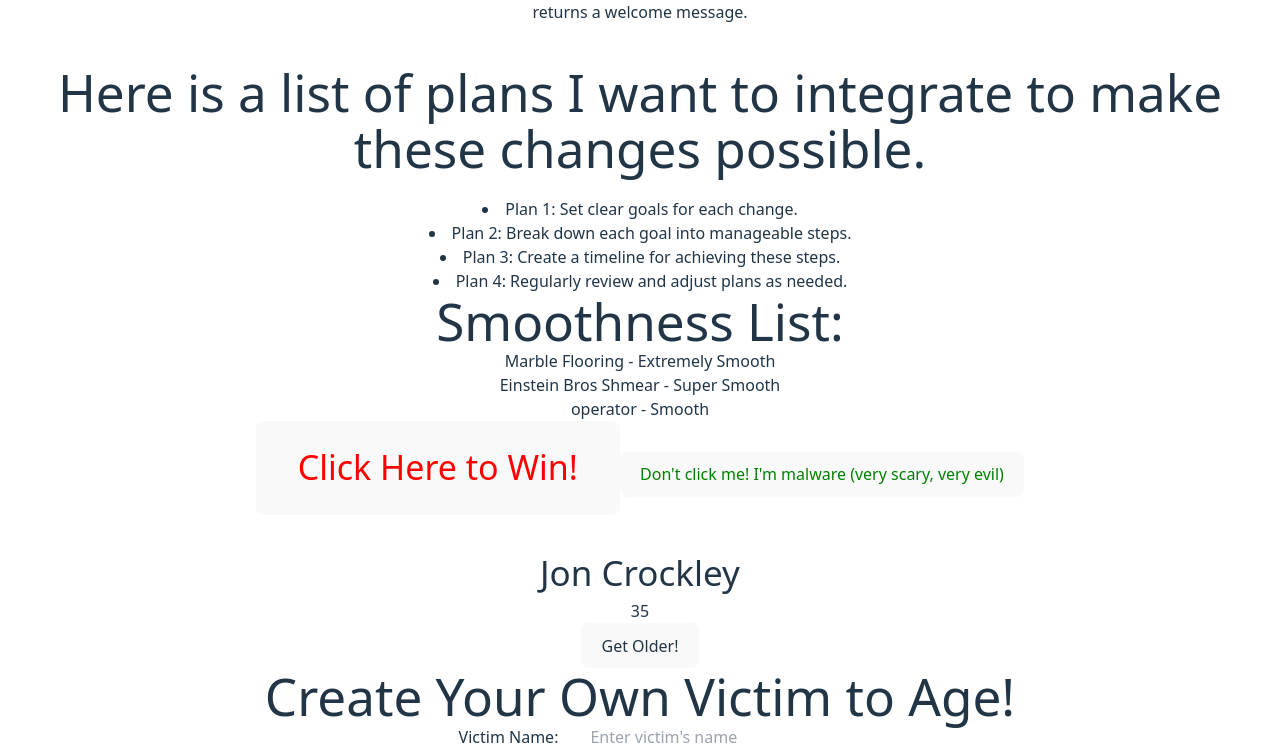
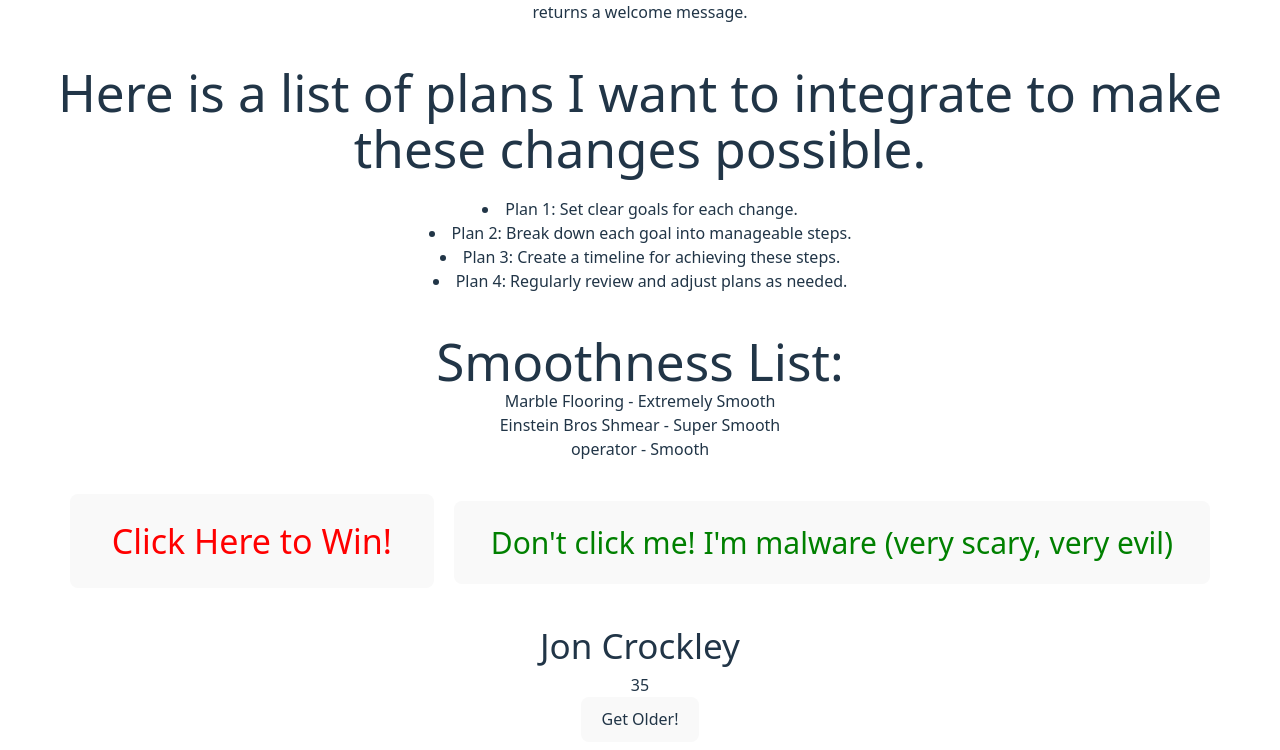
Before and after one commit to NickArch94/odin-react-project, a React (Vite) app in the folder myodin-react-app/: page / in a window 1280 px wide. Shown: the part 451-1201 px from the top of the page. Built offline with nearby package versions, Linux system fonts and the light colour scheme.

Commit message:
Updated the 'About.jsx' to center the list. Also edited the 'ButterySmoothLists.jsx' component to make the buttons larger and more spaced out.

```diff
--- a/myodin-react-app/src/About.jsx
+++ b/myodin-react-app/src/About.jsx
@@ -1,8 +1,8 @@
 function About() {
     return(
-     <div className="about-section mt-10">
+     <div className="about-section mt-10 mb-10">
         <h1>Here is a list of plans I want to integrate to make these changes possible.</h1>
-        <ul className="mt-5 list-disc list-inside">
+        <ul className="mt-5 list-disc list-inside align-center">
             <li>Plan 1: Set clear goals for each change.</li>
             <li>Plan 2: Break down each goal into manageable steps.</li>
             <li>Plan 3: Create a timeline for achieving these steps.</li>
--- a/myodin-react-app/src/ButterySmoothLists.jsx
+++ b/myodin-react-app/src/ButterySmoothLists.jsx
@@ -43,8 +43,10 @@ function ButterySmoothLists() {
         <div>
             <h1>Smoothness List:</h1>
                 <List smoothness={smoothness} />
-            <Button handleClick={handleButtonClick}/>
-            <Button text="Don't click me! I'm malware (very scary, very evil)" handleClick={() => alert("You have been hacked! Just kidding, but seriously don't click random buttons on the internet.")} color="green" fontSize={16} />
+          <div className="mt-5 space-x-5 space-y-5">
+            <Button handleClick={handleButtonClick} />
+            <Button text="Don't click me! I'm malware (very scary, very evil)" handleClick={() => alert("You have been hacked! Just kidding, but seriously don't click random buttons on the internet.")} color="green" fontSize={30} />
+          </div>
         </div>
     )
   }
```
